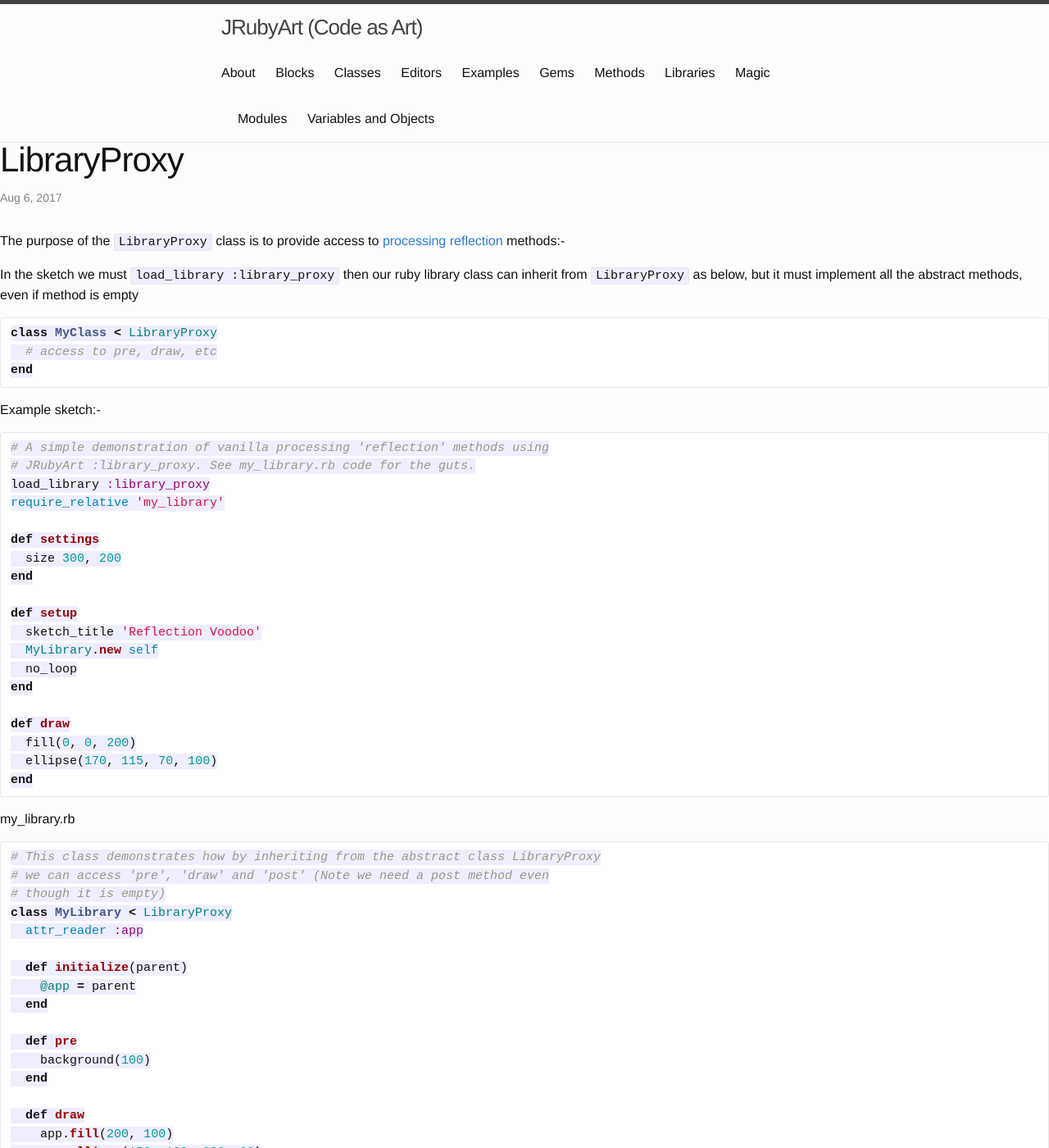
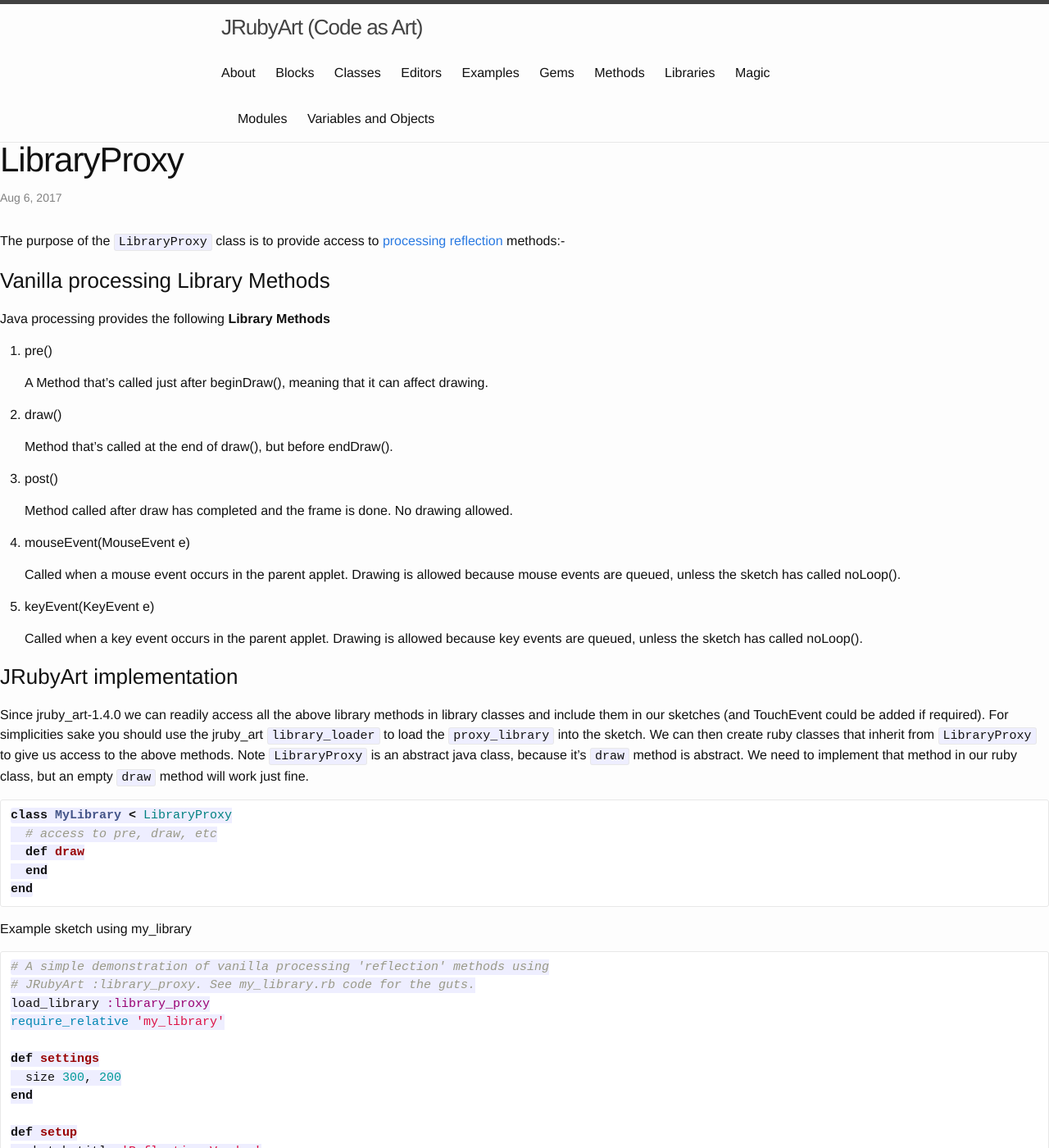
Before and after one commit to ruby-processing/JRubyArt, a Jekyll site: the page built from _classes/library_proxy.md, in a window 1280 px wide and 1400 px high. Shown: the whole window at 82% size. Built offline with Jekyll 4.4.1, drawn with Linux system fonts in a browser that asks for light colours; some of the changed text lies outside the part shown.

Commit message:
extended library_proxy

````diff
--- a/_classes/library_proxy.md
+++ b/_classes/library_proxy.md
@@ -5,15 +5,40 @@
 ---
 The purpose of the `LibraryProxy` class is to provide access to [processing reflection][library] methods:-
 
-In the sketch we must `load_library :library_proxy` then our ruby library class can inherit from `LibraryProxy` as below, but it must implement all the abstract methods, even if method is empty
+### Vanilla processing Library Methods
+
+Java processing provides the following __Library Methods__
+
+1. pre()
+
+   A Method that's called just after beginDraw(), meaning that it can affect drawing.
+2. draw()
+
+   Method that's called at the end of draw(), but before endDraw().
+3. post()
+
+   Method called after draw has completed and the frame is done. No drawing allowed.
+4. mouseEvent(MouseEvent e)
+
+   Called when a mouse event occurs in the parent applet. Drawing is allowed because mouse events are queued, unless the sketch has called noLoop().
+5. keyEvent(KeyEvent e)
+
+   Called when a key event occurs in the parent applet. Drawing is allowed because key events are queued, unless the sketch has called noLoop().
+
+### JRubyArt implementation
+
+
+Since jruby_art-1.4.0 we can readily access all the above library methods in library classes and include them in our sketches (and TouchEvent could be added if required). For simplicities sake you should use the jruby_art `library_loader` to load the `proxy_library` into the sketch. We can then create ruby classes that inherit from `LibraryProxy` to give us access to the above methods. Note `LibraryProxy` is an abstract java class, because it's `draw` method is abstract. We need to implement that method in our ruby class, but an empty `draw` method will work just fine.
 
 ```ruby
-class MyClass < LibraryProxy
+class MyLibrary < LibraryProxy
   # access to pre, draw, etc
+  def draw
+  end
 end
 ```
 
-Example sketch:-
+Example sketch using my_library
 ```ruby
 # A simple demonstration of vanilla processing 'reflection' methods using
 # JRubyArt :library_proxy. See my_library.rb code for the guts.
@@ -35,12 +60,12 @@
   ellipse(170, 115, 70, 100)
 end
 ```
-my_library.rb
+__my_library.rb__
 
 ```ruby
 # This class demonstrates how by inheriting from the abstract class LibraryProxy
-# we can access 'pre', 'draw' and 'post' (Note we need a post method even
-# though it is empty)
+# we can access 'pre', 'draw' and 'post' (Note we need the 'draw' method even
+# though it can be empty)
 class MyLibrary < LibraryProxy
   attr_reader :app
 
@@ -49,18 +74,21 @@
   end
 
   def pre
-    background(100)
+    background(100) # artificial usage
   end
 
   def draw
     app.fill(200, 100)
     app.ellipse(150, 100, 200, 60)
   end
-
-  def post # required but empty method is fine
-  end
 end
 ```
+
+For more example usage see [key_event.rb][key_event] and [my_library.rb][my_library]
+
+[key_event]:https://github.com/ruby-processing/JRubyArt-examples/blob/master/processing_app/library/library_proxy/key_event.rb
+
+[my_library]:https://github.com/ruby-processing/JRubyArt-examples/blob/master/processing_app/library/library_proxy/library/my_library/my_library.rb
 
 ![reflection voodoo]({{ site.github.url }}/assets/reflection_voodoo.png)
 
````
